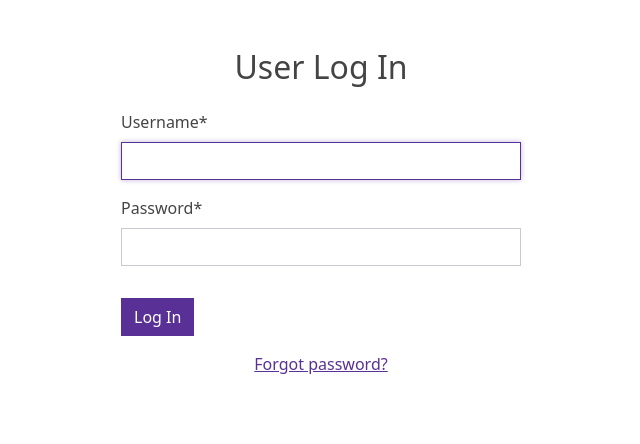
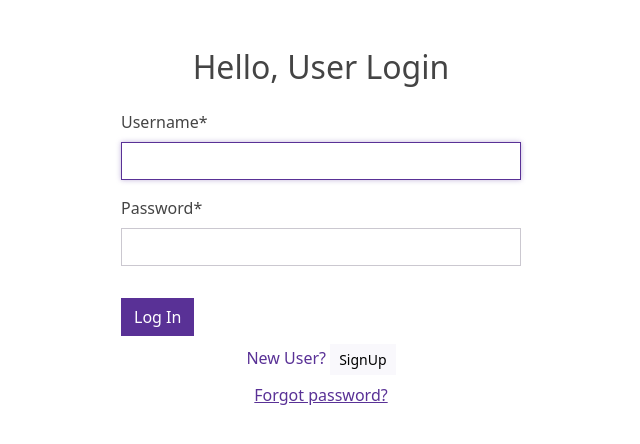
Before and after one commit to gcivil-nyu-org/INET-Wednesday-Spring2024-Team-2, a Django app: page /login/user_login in a window 1280 px wide. Shown: the top 444 px of the page, without its empty margins (319-959 px from the left). Run offline with Django 5.2, Linux system fonts and the light colour scheme; some libraries are stand-ins or nearby versions.

Commit message:
signup button into signin pages

```diff
--- a/users/templates/login/landlord_login.html
+++ b/users/templates/login/landlord_login.html
@@ -25,7 +25,11 @@
             <input type="submit" class="btn btn-primary btn-block mt-3" value="Log In"/>
         </form>
     </div>
-    <div class="forgot-password text-center mt-3">
+    <div class="text-center mt-2">
+        <span class = "text-primary">New Landlord? </span>
+        <a href="{% url 'landlord_signup' %}" class="btn btn-light btn-sm">  SignUp</a>
+    </div>
+    <div class="forgot-password text-center mt-2">
         <a href="{% url 'password_reset' %}">Forgot password?</a>
     </div>
     {% for message in messages %}
--- a/users/templates/login/user_login.html
+++ b/users/templates/login/user_login.html
@@ -18,15 +18,20 @@
 </head>
 <body>
 <div class="container mt-5">
-    <h2 class="text-center">User Log In</h2>
+    <h2 class="text-center">Hello, User Login</h2>
     <div class="custom-form">
         <form action="" method="post" class="mt-4">
             {% csrf_token %}
             {{ form|crispy }}
             <input type="submit" class="btn btn-primary btn-block mt-3" value="Log In"/>
         </form>
+
     </div>
-    <div class="forgot-password text-center mt-3">
+    <div class="text-center mt-2">
+        <span class = "text-primary">New User? </span>
+        <a href="{% url 'user_signup' %}" class="btn btn-light btn-sm">  SignUp</a>
+    </div>
+    <div class="text-center mt-2">
         <a href="{% url 'password_reset' %}">Forgot password?</a>
     </div>
     {% for message in messages %}
```
